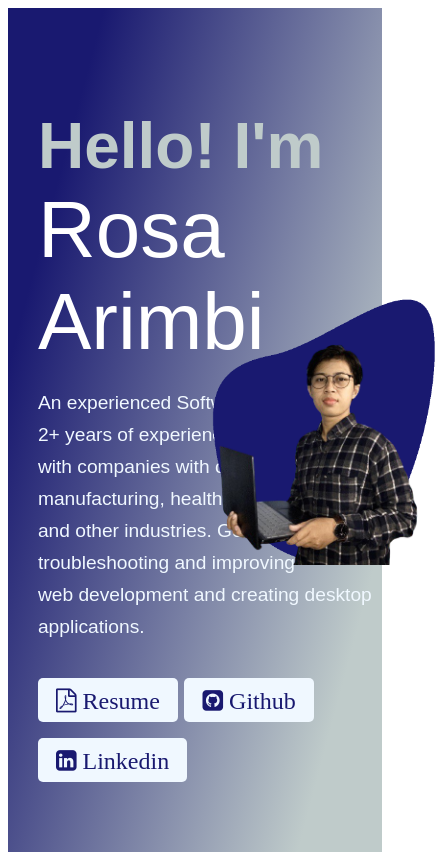
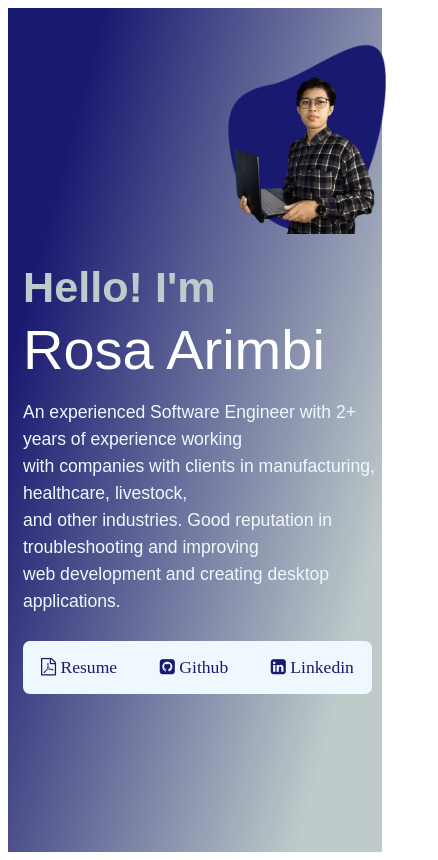
Before and after one commit to rosaarimbi/rosaarimbi.github.io, a plain HTML site: page index.html in a window 390 px wide. Shown: the whole page, 438 px wide, since content can reach past the window. Drawn offline with Linux system fonts and the light colour scheme.

Commit message:
Test responsive mobile

```diff
--- a/style.css
+++ b/style.css
@@ -119,24 +119,30 @@ span {
 
 @media screen and (max-width: 1050px) {
   .hero {
+    background-color: #191970;
     display: flex;
     flex-direction: column;
   }
+  .info {
+    margin-left: 4%;
+    margin-right: 1%;
+  }
   .info h1 {
-    font-size: 4rem;
+    font-size: 2.7rem;
     color: #bfcbca;
-    margin-bottom: 1px;
+    margin-bottom: 5px;
+    margin-top: 12vh;
   }
   span {
     font-family: "Manrope", sans-serif;
-    font-size: 5rem;
+    font-size: 3.5rem;
     color: #fff;
   }
   .info p {
     font-family: sans-serif;
     color: aliceblue;
-    line-height: 32px;
-    font-size: 1.2rem;
+    line-height: 27px;
+    font-size: 1.1rem;
   }
   .img-box {
     display: flex;
@@ -145,12 +151,29 @@ span {
     width: 32%;
     height: 32%;
     position: absolute;
+    margin-bottom: 60vh;
   }
   .img-box img {
-    height: 100%;
+    height: 71%;
     position: absolute;
     left: 50%;
-    transform: translateX(-50%);
+    transform: translateX(-60%);
     transition: bottom 1s, left 1s;
   }
+  .img-box:hover .back-img {
+    bottom: 12vh;
+  }
+  .img-box:hover .main-img {
+    left: 34%;
+  }
+  .icon {
+    background: aliceblue;
+    border-radius: 7px;
+  }
+  .icon a {
+    background-color: aliceblue;
+    color: #191970;
+    border-radius: 5px;
+    font-size: 1.1rem;
+  }
 }
```
